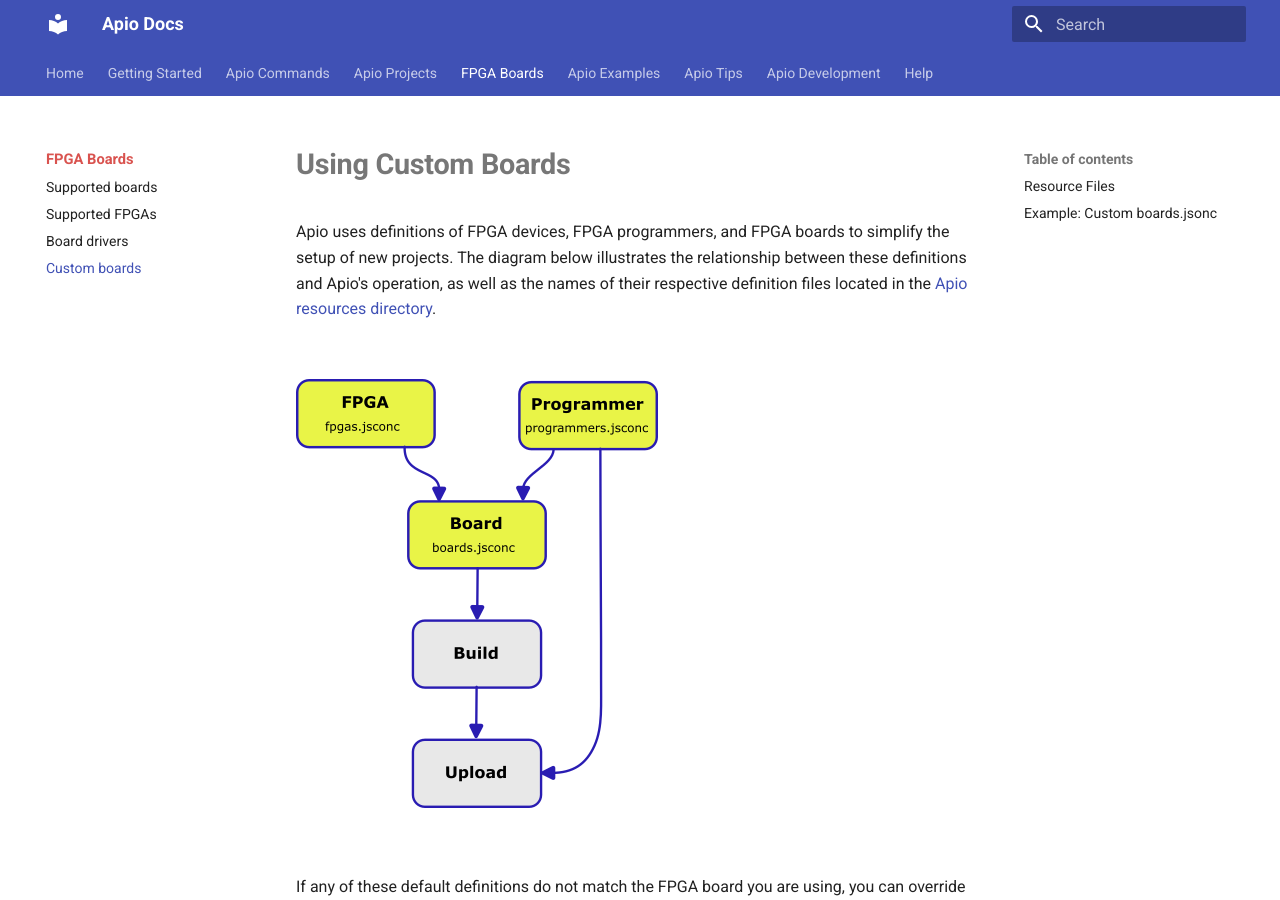
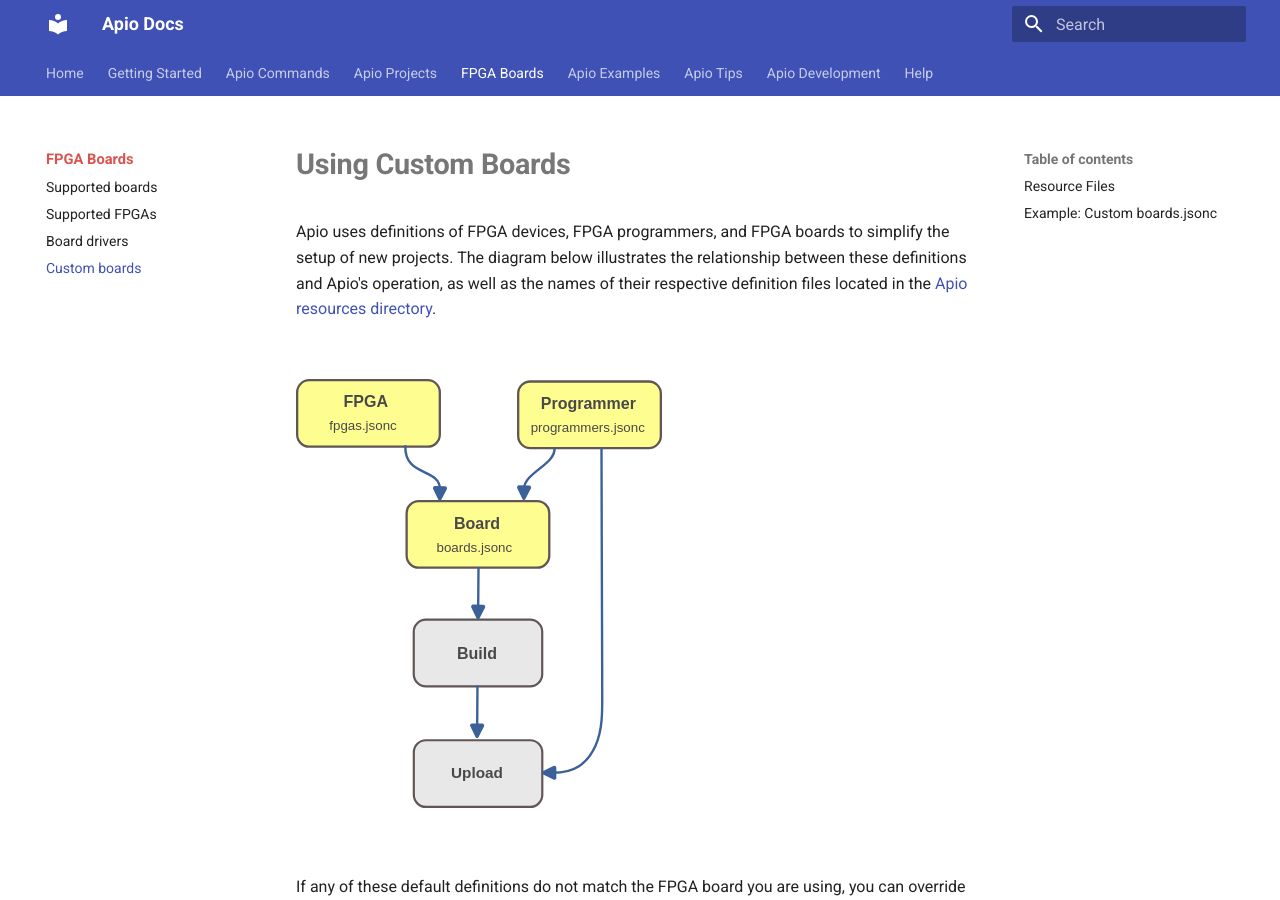
Before and after one commit to zapta/apio-wiki-dev, an MkDocs documentation site: the page built from docs/custom-boards.md, in a window 1280 px wide and 900 px high. Built offline with MkDocs 1.6.1 and Material for MkDocs 9.7.7, drawn with Linux system fonts in a browser that asks for light colours.

Commit message:
Cleaned up the custom boards diagram. Created the .svg file with inkscape.

```diff
--- a/docs/custom-boards.md
+++ b/docs/custom-boards.md
@@ -8,7 +8,7 @@
 
 <br>
 
-![](assets/custom-boards.png)
+![](assets/custom-boards.svg)
 
 <br>
 
```
Also changed, not shown: docs/assets/custom-boards-inkscape.svg (deleted), docs/assets/custom-boards.png (deleted), docs/assets/custom-boards.svg (added).
